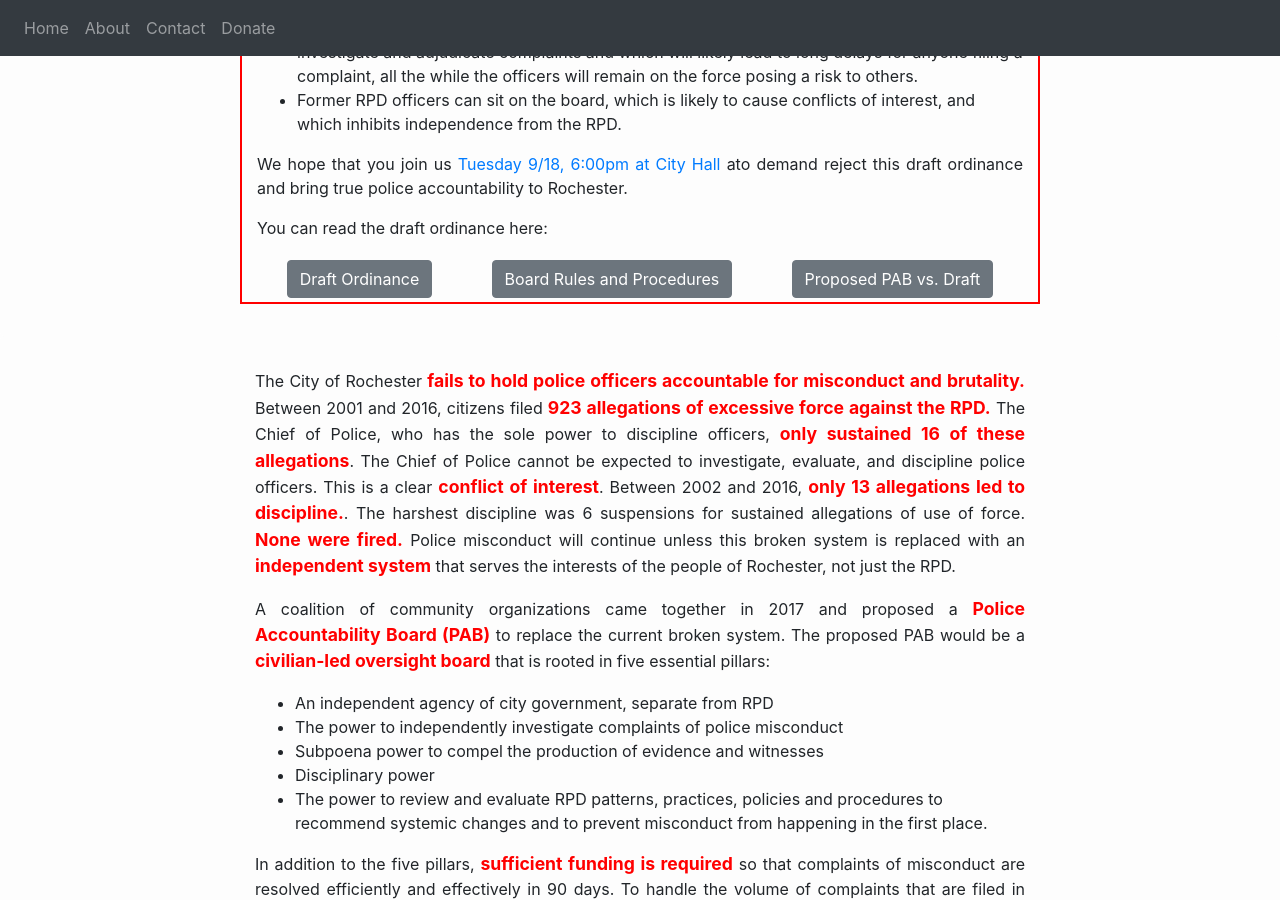
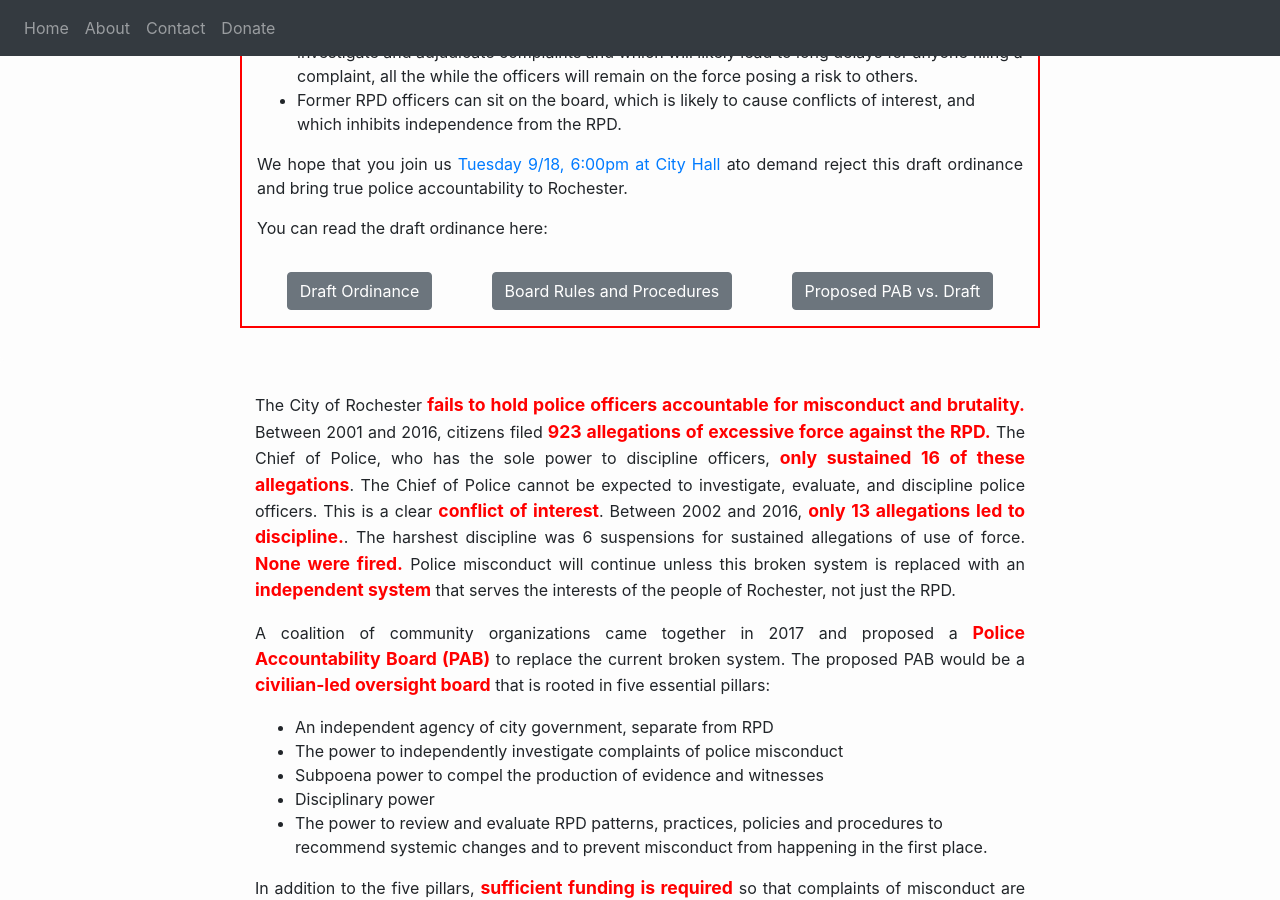
Before and after one commit to pabnow/pabnow.github.io, a Jekyll site: the page built from index.html, in a window 1280 px wide and 900 px high, scrolled down 800 px. Built offline with Jekyll 4.4.1, drawn with Linux system fonts in a browser that asks for light colours; nearby versions of some CDN libraries; comment, search, counter and statistics services are not loaded.

Commit message:
Update index.html

```diff
--- a/index.html
+++ b/index.html
@@ -47,9 +47,9 @@ title: PAB
 			   <p><a class="btn btn-secondary"  target="_blank" href="https://pabnow.github.io/Proposed vs. Draft as of 9.19.pdf" role="button">Proposed PAB vs. Draft</a></p>
 			  </div>
 			-->
-			  	<a class="btn btn-secondary mx-auto my-1" target="_blank" href="https://pabnow.github.io/RPD-draftPABOrdv6.pdf" role="button">Draft Ordinance</a>
-			 	<a class="btn btn-secondary mx-auto my-1"  target="_blank" href="https://pabnow.github.io/RPD-PABRules&Proc v6.pdf" role="button">Board Rules and Procedures</a>
-				<a class="btn btn-secondary mx-auto my-1"  target="_blank" href="https://pabnow.github.io/Proposed vs. Draft as of 9.19.pdf" role="button">Proposed PAB vs. Draft</a>
+			  	<a class="btn btn-secondary mx-auto my-3" target="_blank" href="https://pabnow.github.io/RPD-draftPABOrdv6.pdf" role="button">Draft Ordinance</a>
+			 	<a class="btn btn-secondary mx-auto my-3"  target="_blank" href="https://pabnow.github.io/RPD-PABRules&Proc v6.pdf" role="button">Board Rules and Procedures</a>
+				<a class="btn btn-secondary mx-auto my-3"  target="_blank" href="https://pabnow.github.io/Proposed vs. Draft as of 9.19.pdf" role="button">Proposed PAB vs. Draft</a>
 
 
 			</div>
```
